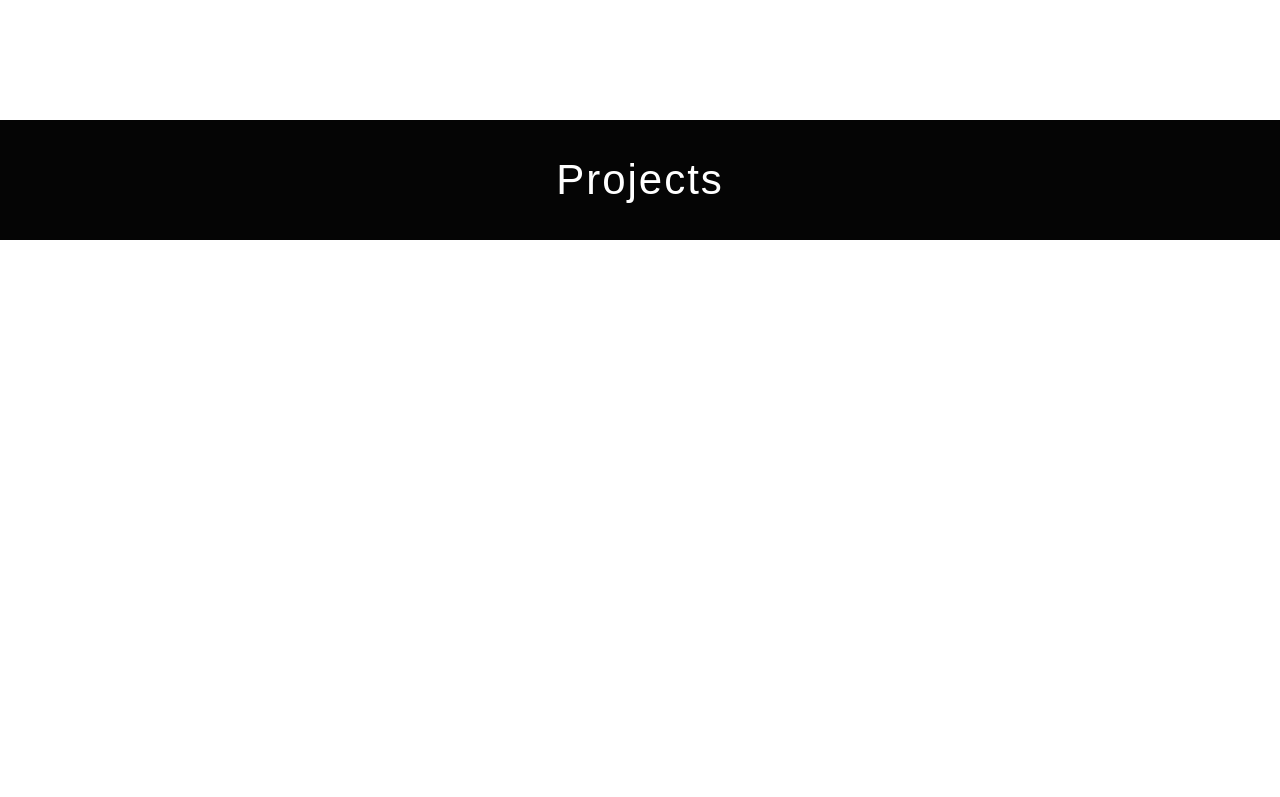
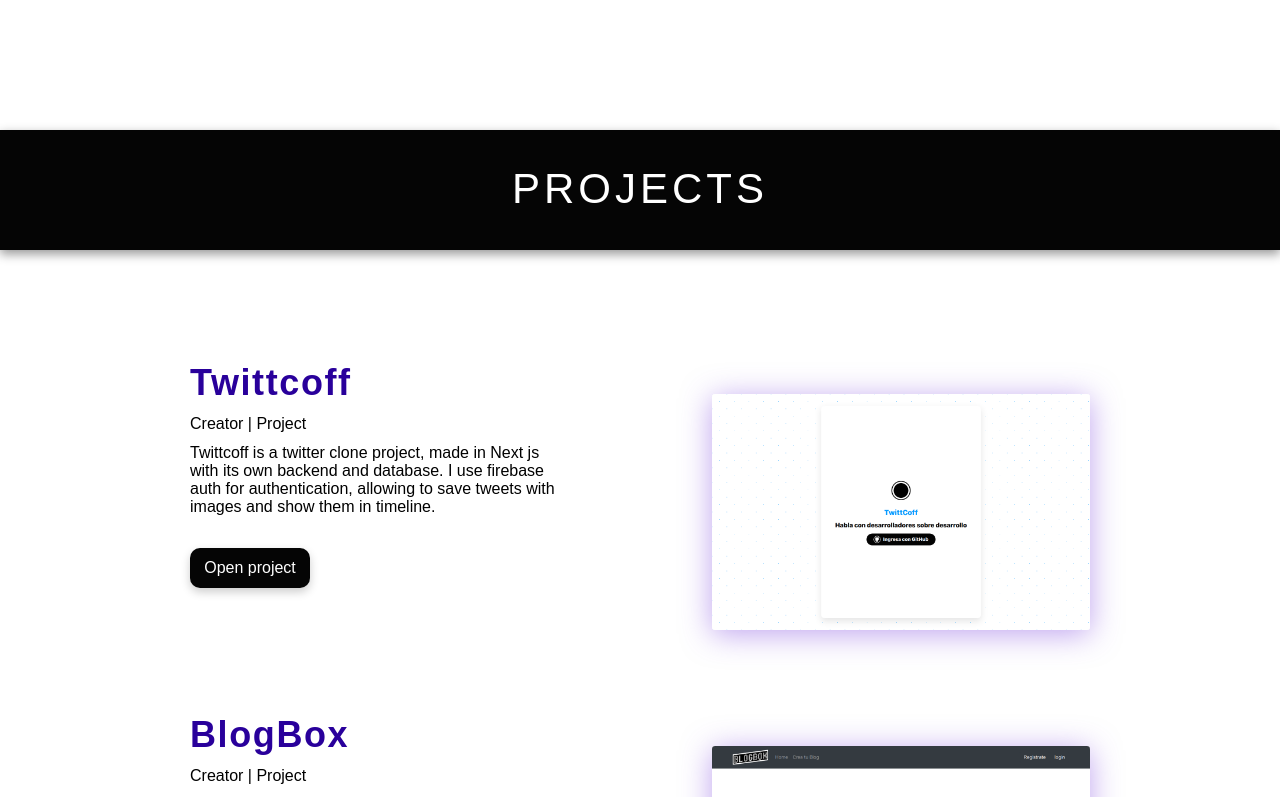
Before and after one commit to roykachani/kacha-web, a Next.js app: page / in a window 1280 px wide. Shown: the part 780-1577 px from the top of the page. Before the commit the page ends 1020 px from the top, so only its background shows below. Built offline with nearby package versions, Linux system fonts and the light colour scheme; a web font is replaced by a local one.

Commit message:
se le dio estilos a la home page

```diff
--- a/components/Avatar/styles.module.css
+++ b/components/Avatar/styles.module.css
@@ -11,6 +11,7 @@
 	-moz-border-radius: 999px;
 	-ms-border-radius: 999px;
 	-o-border-radius: 999px;
+	transition-duration: 0.4s;
 }
 .img:hover {
 	filter: grayscale(100);
--- a/components/DropDownMenu/styles.module.css
+++ b/components/DropDownMenu/styles.module.css
@@ -2,15 +2,15 @@
 	position: absolute;
 	margin-top: 0.3rem;
 	top: 76px;
-	right: 11rem;
+	right: 17rem;
 	width: 120px;
 	background: #fff;
 	box-shadow: 0px 4px 10px #0505051a;
-	border-radius: 8px;
-	-webkit-border-radius: 8px;
-	-moz-border-radius: 8px;
-	-ms-border-radius: 8px;
-	-o-border-radius: 8px;
+	border-radius: 10px;
+	-webkit-border-radius: 10px;
+	-moz-border-radius: 10px;
+	-ms-border-radius: 10px;
+	-o-border-radius: 10px;
 }
 
 .menu_item {
--- /dev/null
+++ b/components/LinkButton/index.js
@@ -0,0 +1,14 @@
+import Link from 'next/link';
+import styles from './styles.module.css';
+
+export const LinkButton = ({ url, type }) => {
+	return (
+		<>
+			<div className={styles.linkbutton}>
+				<Link href={url}>
+					<a>{type === 'Project' && 'Open project'}</a>
+				</Link>
+			</div>
+		</>
+	);
+};
--- /dev/null
+++ b/components/LinkButton/styles.module.css
@@ -0,0 +1,29 @@
+.linkbutton {
+	display: flex;
+	cursor: pointer;
+	justify-content: center;
+	align-items: center;
+	margin-top: 2rem;
+	background: #050505;
+	width: 120px;
+	height: 40px;
+	box-shadow: 0px 4px 10px #05050533;
+	border-radius: 10px;
+	transition: 0.3s ease-in-out;
+	-webkit-border-radius: 10px;
+	-moz-border-radius: 10px;
+	-ms-border-radius: 10px;
+	-o-border-radius: 10px;
+}
+.linkbutton:hover {
+	background: #29009b;
+	transition: 0.3s ease-in-out;
+	-webkit-transition: 0.3s ease-in-out;
+	-moz-transition: 0.3s ease-in-out;
+	-ms-transition: 0.3s ease-in-out;
+	-o-transition: 0.3s ease-in-out;
+}
+.linkbutton > a {
+	color: #fff;
+	text-decoration: none;
+}
--- a/components/Nav/styles.module.css
+++ b/components/Nav/styles.module.css
@@ -18,6 +18,7 @@
 	width: 100%;
 	align-items: center;
 	justify-content: center;
+	margin: 0 254px;
 }
 .nav_items {
 	align-items: center;
--- /dev/null
+++ b/components/WorkContainer/index.js
@@ -0,0 +1,26 @@
+import { LinkButton } from '../LinkButton';
+import styles from './styles.module.css';
+
+export const WorkContainer = ({ w, index }) => {
+	return (
+		<>
+			<div className={styles.body_container}>
+				<div className={styles.text_container}>
+					<h2 className="">{w.name}</h2>
+					<span className={styles.role}>
+						{w.role} | {w.type}
+					</span>
+					<span className="">{w.description}</span>
+					<div className="">
+						<LinkButton url={w.url} type={w.type} />
+					</div>
+				</div>
+			</div>
+			<div className={styles.img}>
+				<a href={w.url} target="_blank" rel="noreferrer">
+					<img src={w.image} className={styles.image} alt={`${w.name}-img`} />
+				</a>
+			</div>
+		</>
+	);
+};
--- /dev/null
+++ b/components/WorkContainer/styles.module.css
@@ -0,0 +1,48 @@
+.body_container {
+	width: 42%;
+	display: flex;
+	flex-direction: column;
+	text-align: left;
+}
+
+.text_container > h2 {
+	margin: 0;
+	font-size: 2.25rem;
+	display: block;
+	color: #29009b;
+	letter-spacing: 0.1rem;
+}
+.role {
+	display: block;
+	padding: 0.7rem 0;
+}
+
+.img {
+	margin-top: 2rem;
+	width: 42%;
+}
+.img > a {
+	width: auto;
+	height: auto;
+	text-decoration: none;
+}
+.image {
+	max-width: 100%;
+	height: auto;
+	border-radius: 0.2rem;
+	box-shadow: 0px 4px 30px rgba(125, 69, 223, 0.5);
+	transition: 0.6s ease-in-out;
+	/* box-shadow: 0px 4px 10px #0505056b; */
+	-webkit-border-radius: 0.2rem;
+	-moz-border-radius: 0.2rem;
+	-ms-border-radius: 0.2rem;
+	-o-border-radius: 0.2rem;
+}
+.image:hover {
+	box-shadow: 0px 10px 120px rgba(125, 69, 223, 0.5);
+	transition: 0.6s ease-in-out;
+	-webkit-transition: 0.6s ease-in-out;
+	-moz-transition: 0.6s ease-in-out;
+	-ms-transition: 0.6s ease-in-out;
+	-o-transition: 0.6s ease-in-out;
+}
--- a/pages/index.js
+++ b/pages/index.js
@@ -1,15 +1,17 @@
 import Link from 'next/link';
 import { Nav } from '../components/Nav';
+import { WorkContainer } from '../components/WorkContainer';
 import styles from '../styles/Home.module.css';
+import works from '../utils/works';
 export default function Home() {
 	return (
 		<>
 			<Nav />
-			<section className={styles.welcom_container}>
+			<section className={styles.welcome_container}>
 				<span className="text-gray-600 font-semibold text-lg">
 					Hello, I&apos;m a
 				</span>
-				<h1 className="hidden">
+				<h1>
 					<div className={styles.line1}>Software Developer</div>
 					<div className={styles.lineBox}>
 						<div className={styles.line2}>from </div>
@@ -24,11 +26,15 @@ export default function Home() {
 			</section>
 			<section className={styles.projects_section_container}>
 				<div className={styles.projects_title}>
-					<h2>Projects</h2>
+					<h2>PROJECTS</h2>
 				</div>
 
 				<div className={styles.projects_container}>
-					<div className={styles.projects}></div>
+					{works.map((w, index) => (
+						<div className={styles.project} key={index}>
+							<WorkContainer w={w} index={index} />
+						</div>
+					))}
 				</div>
 			</section>
 		</>
--- a/styles/Home.module.css
+++ b/styles/Home.module.css
@@ -1,21 +1,20 @@
-.welcom_container {
+.welcome_container {
 	min-height: 100%;
-
 	padding: 4rem 0 0.5rem 0.5rem;
 	display: flex;
 	flex-direction: column;
 	justify-content: center;
 	align-items: center;
-	height: 600px;
+	height: 610px;
 }
-.welcom_container > h1 {
+.welcome_container > h1 {
 	margin-top: 50px;
 	margin-bottom: 90px;
 	font-size: 85px;
 	font-weight: 900;
 	letter-spacing: 3px;
 }
-.welcom_container > span {
+.welcome_container > span {
 	font-size: 25px;
 }
 .lineBox {
@@ -26,6 +25,11 @@
 	color: #29009b;
 }
 .line2 {
+	font-weight: 500;
+	letter-spacing: 2px;
+	-webkit-text-fill-color: transparent;
+	-webkit-text-stroke-width: 3px;
+	-webkit-text-stroke-color: #050505;
 }
 .line3 {
 	padding-left: 1.3rem;
@@ -40,10 +44,12 @@
 	color: #fff;
 	background: #050505;
 	border-radius: 10px;
+	box-shadow: 0px 4px 10px #05050533;
 	border: none;
 	padding: 0 8px;
 	width: 140px;
 	height: 70px;
+	transition: 0.3s ease-in-out;
 	-webkit-border-radius: 10px;
 	-moz-border-radius: 10px;
 	-ms-border-radius: 10px;
@@ -66,25 +72,58 @@
 }
 .projects_section_container {
 	display: flex;
+	flex-direction: column;
 	justify-content: center;
 	align-items: center;
+	width: 100%;
+	height: auto;
+	margin: 180px 0;
+}
+.projects_title {
+	display: flex;
+	justify-content: center;
 	background: #050505;
 	color: #fff;
+	height: 120px;
+	box-shadow: 0px 4px 10px #0505056b;
 	width: 100%;
-	height: 120px;
-	margin: 180px 0;
+	letter-spacing: 4px;
 }
 .projects_title > h2 {
 	font-size: 42px;
 	font-weight: 500;
-	letter-spacing: 2px;
 }
 
-/* @media (max-width: 600px) {
-	.welcom_container {
+.projects_container {
+	height: auto;
+	width: 900px;
+	margin: 2rem 0;
+}
+.project {
+	display: flex;
+	justify-content: space-between;
+	width: 100%;
+	margin-top: 5rem;
+	margin-bottom: 3rem;
+}
+
+/*
+@media (max-width: 600px) {
+	.welcome_container {
 		width: 100%;
 		flex-direction: column;
 		justify-content: center;
 		align-items: center;
+		height: 610px;
+	}
+	.welcome_container > h1 {
+		margin-top: 50px;
+		margin-bottom: 90px;
+		font-size: 56px;
+		font-weight: 900;
+		letter-spacing: 3px;
+	}
+	.welcome_container > span {
+		font-size: 16px;
 	}
 } */
--- /dev/null
+++ b/utils/works.js
@@ -0,0 +1,26 @@
+const works = [
+	{
+		startDate: 'Aug 2021',
+		endDate: 'Now',
+		name: 'Twittcoff',
+		role: 'Creator',
+		description:
+			'Twittcoff is a twitter clone project, made in Next js with its own backend and database. I use firebase auth for authentication, allowing to save tweets with images and show them in timeline.',
+		type: 'Project',
+		url: 'https://www.twittercoff.vercel.app',
+		image: '../images/Twittcoff.png',
+	},
+	{
+		startDate: 'jun 2021',
+		endDate: 'Now',
+		name: 'BlogBox',
+		role: 'Creator',
+		description:
+			'Blogbox is a web-application project made in React js in the front hosted in Vercel, Express js in the back hosted in AWS with NginX and Mongoose for the database. It contains private routes validated both in front, using context, and in the back with jwt in local storage, allowing you to create and view a single post.',
+		type: 'Project',
+		url: 'https://www.blogblox.com.ar',
+		image: '../images/blogbox.png',
+	},
+];
+
+export default works;
```
Also changed, not shown: utils/skills.js (added, +79 -0 lines), public/images/Twittcoff.png (added), public/images/blogbox.png (added).
